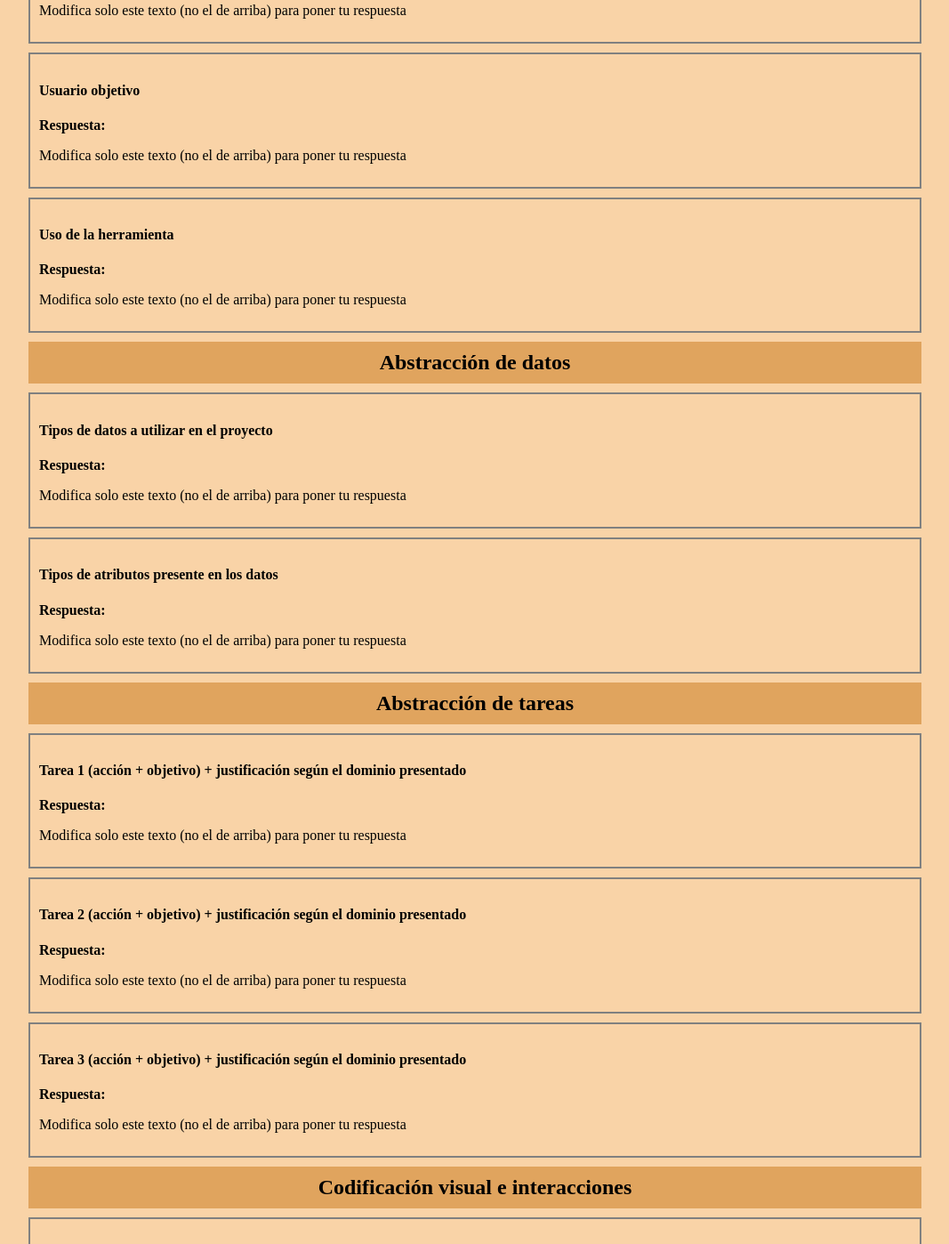
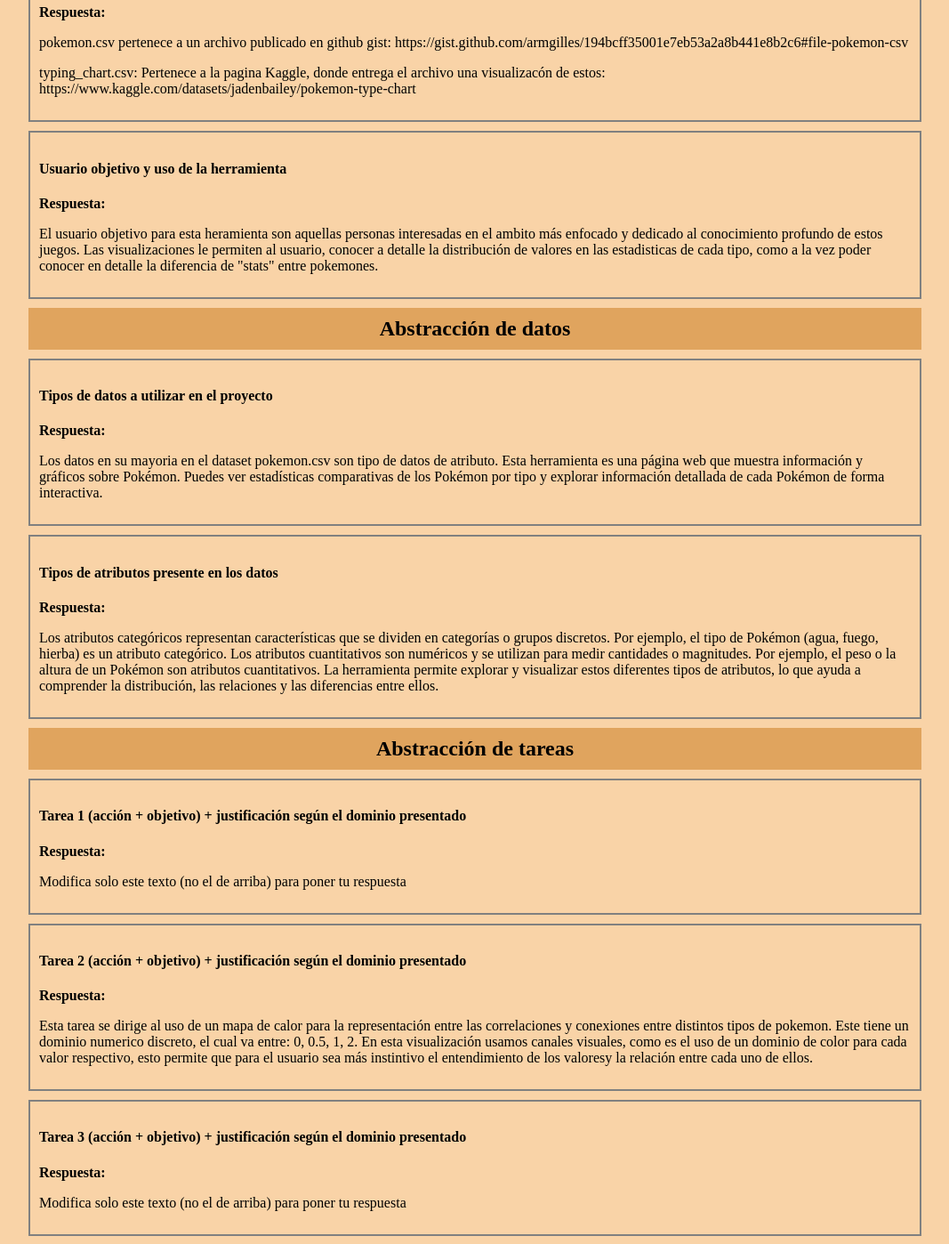
Before and after one commit to Cartterr/Proyecto-VisInfo, a plain HTML site: page index.html in a window 1280 px wide. Shown: the part 616-2014 px from the top of the page at 89% size, without its empty margins (106-1173 px from the left). Drawn offline with Linux system fonts and the light colour scheme.

Commit message:
informe parcial

```diff
--- a/index.html
+++ b/index.html
@@ -28,27 +28,30 @@
                     <h4>Contexto de la situación y la naturaleza de los datos</h4>
                     <!-- Puedes agregar los P que sean necesarios -->
                     <h4>Respuesta:</h4>
-                    <p>Modifica solo este texto (no el de arriba) para poner tu respuesta</p>
+                    <p>Los datos pertenecen al videojuego conocido como Pokemon, videojuego el cual
+                        contiene diversos personajes con variadas caracteristicas. Los dataset a usar
+                        son: pokemon.csv contiene la información detallada de cada pokemon, nombrando como ejemplo su nombre, generacion, estadisticas.
+                        typing_chart.csv es una matriz de correlación, la cual detalla la efectividad de los ataque de un tipo contra los otros.
+                    </p>
                 </div>
                 <div class="response">
                     <h4>Fuente original de los datos</h4>
                     <!-- Puedes agregar los P que sean necesarios -->
                     <h4>Respuesta:</h4>
-                    <p>Modifica solo este texto (no el de arriba) para poner tu respuesta</p>
+                    <p>pokemon.csv pertenece a un archivo publicado en github gist: https://gist.github.com/armgilles/194bcff35001e7eb53a2a8b441e8b2c6#file-pokemon-csv</p>
+                    <p>typing_chart.csv: Pertenece a la pagina Kaggle, donde entrega el archivo una visualizacón de estos: https://www.kaggle.com/datasets/jadenbailey/pokemon-type-chart
+
+                    </p>
                 </div>
                 <div class="response">
-                    <h4>Usuario objetivo</h4>
+                    <h4>Usuario objetivo y uso de la herramienta</h4>
                     <!-- Puedes agregar los P que sean necesarios -->
                     <h4>Respuesta:</h4>
-                    <p>Modifica solo este texto (no el de arriba) para poner tu respuesta</p>
+                    <p>El usuario objetivo para esta heramienta son aquellas personas interesadas en el ambito más enfocado y dedicado al conocimiento profundo de estos juegos.
+                        Las visualizaciones le permiten al usuario, conocer a detalle la distribución de valores en las estadisticas de cada tipo, como a la vez poder conocer en detalle
+                        la diferencia de "stats" entre pokemones.
+                    </p>
                 </div>
-                <div class="response">
-                    <h4>Uso de la herramienta</h4>
-                    <!-- Puedes agregar los P que sean necesarios -->
-                    <h4>Respuesta:</h4>
-                    <p>Modifica solo este texto (no el de arriba) para poner tu respuesta</p>
-                </div>
-
         </div>
 
         <div class="case">
@@ -57,13 +60,20 @@
                     <h4>Tipos de datos a utilizar en el proyecto</h4>
                     <!-- Puedes agregar los P que sean necesarios -->
                     <h4>Respuesta:</h4>
-                    <p>Modifica solo este texto (no el de arriba) para poner tu respuesta</p>
+                    <p>Los datos en su mayoria en el dataset pokemon.csv son tipo de datos de atributo. Esta herramienta es una página web que muestra
+                        información y gráficos sobre Pokémon. Puedes ver estadísticas comparativas de los Pokémon por tipo y explorar información detallada
+                        de cada Pokémon de forma interactiva.</p>
                 </div>
                 <div class="response">
                     <h4>Tipos de atributos presente en los datos</h4>
                     <!-- Puedes agregar los P que sean necesarios -->
                     <h4>Respuesta:</h4>
-                    <p>Modifica solo este texto (no el de arriba) para poner tu respuesta</p>
+                    <p>Los atributos categóricos representan características que se dividen en categorías o grupos discretos.
+                        Por ejemplo, el tipo de Pokémon (agua, fuego, hierba) es un atributo categórico.
+                        Los atributos cuantitativos son numéricos y se utilizan para medir cantidades o magnitudes.
+                        Por ejemplo, el peso o la altura de un Pokémon son atributos cuantitativos.
+                        La herramienta permite explorar y visualizar estos diferentes tipos de atributos, lo que ayuda a comprender
+                        la distribución, las relaciones y las diferencias entre ellos.</p>
                 </div>
         </div>
 
@@ -79,7 +89,11 @@
                     <h4>Tarea 2 (acción + objetivo) + justificación según el dominio presentado</h4>
                     <!-- Puedes agregar los P que sean necesarios -->
                     <h4>Respuesta:</h4>
-                    <p>Modifica solo este texto (no el de arriba) para poner tu respuesta</p>
+                    <p>Esta tarea se dirige al uso de un mapa de calor para la representación entre las correlaciones y conexiones
+                        entre distintos tipos de pokemon. Este tiene un dominio numerico discreto, el cual va entre: 0, 0.5, 1, 2.
+                        En esta visualización usamos canales visuales, como es el uso de un dominio de color para cada valor respectivo,
+                        esto permite que para el usuario sea más instintivo el entendimiento de los valoresy la relación entre cada uno de ellos.
+                    </p>
                 </div>
                 <div class="response">
                     <h4>Tarea 3 (acción + objetivo) + justificación según el dominio presentado</h4>
```
